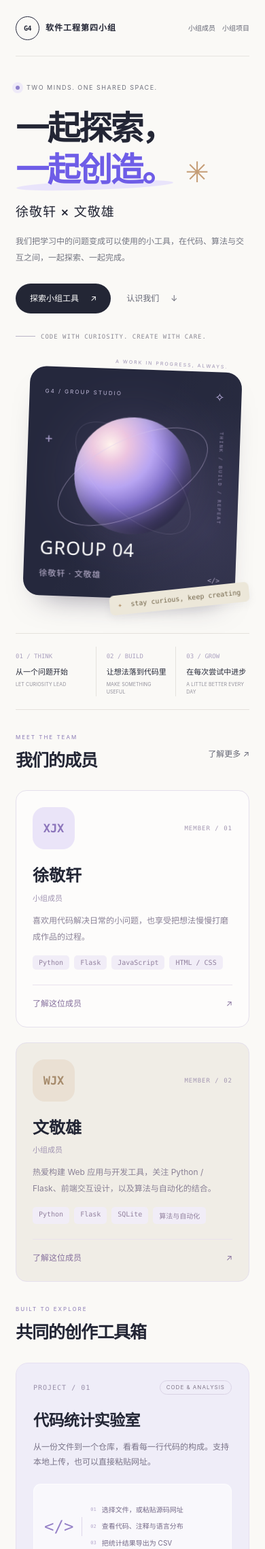
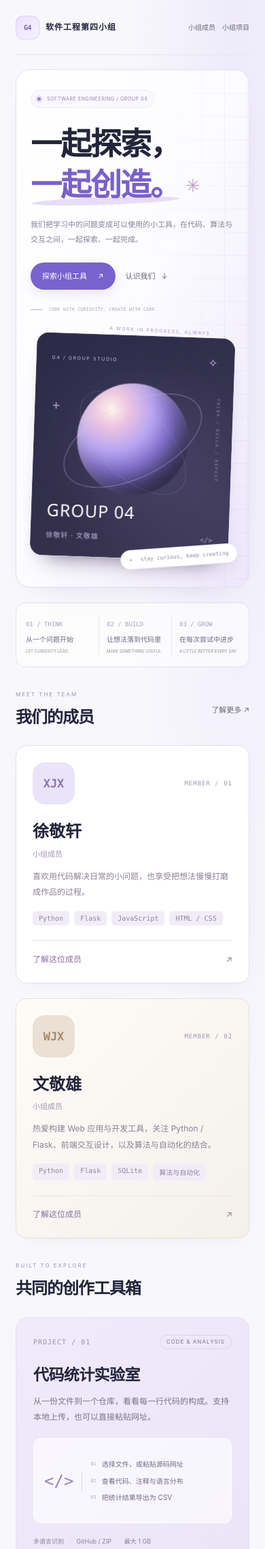
Before and after one commit to 1348-bir/Software-Engineering-Group-4, a Flask app: page / in a window 390 px wide. Shown: the top 2278 px of the page at 68% size. Run offline with Flask 3, Linux system fonts and the light colour scheme.

Commit message:
style: refine group homepage and remove duplicate member tagline

```diff
--- /dev/null
+++ b/static/home-refinements.css
@@ -0,0 +1,136 @@
+/* Group homepage: a quieter introduction and clearer visual hierarchy. */
+.home-page {
+  --paper: #f8f8fc;
+  --home-ink: #24253b;
+  --home-muted: #747486;
+  background: radial-gradient(ellipse at 90% 4%, #eeeafa 0, transparent 35%), var(--paper);
+}
+.home-page .personal-nav { height: 96px; border-bottom-color: #e6e4ef; }
+.home-page .personal-brand-mark {
+  border: 0; border-radius: 13px; color: #7760c2;
+  background: linear-gradient(140deg, #e9e1ff, #f6f3ff);
+  box-shadow: inset 0 0 0 1px #ded5f3;
+}
+.home-page .personal-brand strong { letter-spacing: 1px; }
+.home-page .personal-links a { transition: color .2s; }
+.home-page .personal-links .nav-cta { background: #fff9; border-color: #ded8ef; }
+.home-page .personal-hero {
+  position: relative; isolation: isolate; overflow: hidden;
+  margin: 33px 0 29px; padding: 46px 43px; gap: 38px;
+  border: 1px solid #e4def3; border-radius: 28px;
+  background: linear-gradient(112deg, #fff 4%, #fcfbff 51%, #ece7fa 100%);
+  box-shadow: 0 16px 45px -35px #7a5ea577;
+}
+.home-page .personal-hero::before {
+  content: ''; position: absolute; inset: 0; z-index: -1; pointer-events: none;
+  background-image: linear-gradient(#a894cf18 1px, transparent 1px), linear-gradient(90deg, #a894cf18 1px, transparent 1px);
+  background-size: 34px 34px; mask-image: linear-gradient(90deg, transparent 38%, #000 100%);
+}
+.home-page .hero-kicker {
+  display: inline-flex; padding: 8px 11px; border: 1px solid #ece7f7;
+  border-radius: 30px; background: #faf8ff; color: #9281b1;
+  font-size: 9px; letter-spacing: 1.3px; gap: 9px;
+}
+.home-page .hero-kicker i { width: 5px; height: 5px; box-shadow: 0 0 0 3px #eae2f7; }
+.home-page .personal-hero h1 { margin: 24px 0 22px; line-height: 1.25; font-size: clamp(42px, 4.5vw, 64px); letter-spacing: -2px; }
+.home-page .personal-name { color: #7960ce; }
+.home-page .personal-name::after { background: #e7ddfa; height: 11px; }
+.home-page .greeting-star { font-size: 37px; margin: 17px 0 0 12px; color: #b8a0c4; }
+.home-page .personal-intro { font-size: 13px; line-height: 2.1; color: #858096; max-width: 405px; }
+.home-page .hero-actions { gap: 22px; margin-top: 26px; }
+.home-page .home-button { background: #7862ce; box-shadow: 0 7px 16px #7862ce22; }
+.home-page .home-button:hover { background: #6650b8; box-shadow: 0 10px 22px #7862ce33; }
+.home-page .hero-signature { font-size: 8px; letter-spacing: .8px; margin-top: 29px; color: #aaa1bb; }
+.home-page .identity-scene { padding: 13px 7px 18px; }
+.home-page .identity-card {
+  background: linear-gradient(145deg, #2c2b47, #38334f); border: 1px solid #ffffff21;
+  transform: rotate(2deg); border-radius: 23px; min-height: 385px;
+  box-shadow: 0 23px 32px -23px #302246aa;
+}
+.home-page .identity-orb { top: 79px; width: 194px; height: 194px; margin-left: -97px; }
+.home-page .identity-ring { top: 131px; width: 265px; margin-left: -132px; }
+.home-page .identity-ring.second { top: 133px; width: 242px; margin-left: -121px; }
+.home-page .identity-top { font-size: 8px; letter-spacing: 1.6px; }
+.home-page .identity-bottom strong { font-size: 29px; }
+.home-page .identity-bottom small { font-size: 11px; color: #c3b5dd; }
+.home-page .identity-edge-note { font-size: 7px; letter-spacing: 1.5px; color: #aa98c1; }
+.home-page .identity-sticker {
+  background: #fff; border: 1px solid #e7e0f2; color: #9484a8;
+  border-radius: 30px; font-size: 9px; padding: 10px 15px;
+  right: -6px; bottom: 5px; transform: rotate(-4deg);
+  box-shadow: 0 6px 16px #64548014;
+}
+.home-page .identity-sticker span { color: #a88dc5; }
+.home-page .process-strip { background: #fff9; border: 1px solid #e6e2ef; border-radius: 14px; padding: 21px 25px; margin-bottom: 43px; }
+.home-page .process-item strong { color: #716880; }
+.home-page .process-item + .process-item { border-color: #e9e4ef; padding-left: 24px; }
+.home-page .home-section-header { margin-bottom: 22px; }
+.home-page .home-section-header h2 { font-size: 26px; }
+.home-page .home-eyebrow { color: #a28db8; }
+.home-page .member-card { border-color: #e5deee; background: #fff; box-shadow: 0 8px 26px -19px #71578c40; }
+.home-page .member-card:nth-child(2) { background: linear-gradient(135deg, #fffcf8, #f4f0ea); border-color: #e9e1d6; }
+.home-page .member-card h3 { margin-top: 20px; }
+.home-page .member-card p { color: #8b8098; }
+.home-page .member-link { color: #89719f; }
+.home-page .project { border-radius: 18px; }
+.home-page .project-code { background: linear-gradient(135deg, #f0eafb, #eae5f7); }
+.home-page .project-math { background: linear-gradient(135deg, #f8f3eb, #eee9e1); }
+.home-page .project-visual { background: #ffffffa6; border-color: #fff; }
+.home-page .project-footer a span, .home-page .member-link span { transition: transform .2s; }
+.home-page .project-footer a:hover span, .home-page .member-link:hover span { transform: translate(3px, -3px); }
+.home-page .group-extra-tools a { background: #fff; transition: border-color .2s, transform .2s; }
+.home-page .group-extra-tools a:hover { border-color: #c8b7df; transform: translateY(-2px); }
+.home-page .home-closing { background: #eeebf5; border: 1px solid #e6e0ee; }
+.home-page .personal-footer { border-color: #e5e0ee; }
+@media(max-width:1050px) {
+  .home-page .personal-hero { padding: 34px 30px; gap: 28px; }
+  .home-page .personal-hero h1 { font-size: 51px; }
+  .home-page .identity-card { min-height: 355px; }
+  .home-page .identity-orb { width: 170px; height: 170px; margin-left: -85px; top: 80px; }
+  .home-page .identity-ring { width: 225px; margin-left: -112px; top: 110px; }
+  .home-page .identity-ring.second { width: 200px; margin-left: -100px; top: 116px; }
+  .home-page .process-strip { padding: 18px; }
+  .home-page .process-item + .process-item { padding-left: 16px; }
+}
+@media(max-width:760px) {
+  .home-page .personal-hero { grid-template-columns: 1fr; gap: 22px; }
+  .home-page .identity-scene { max-width: 375px; width: 100%; margin: auto; }
+  .home-page .personal-hero h1 { font-size: 60px; }
+  .home-page .personal-intro { max-width: 100%; }
+}
+@media(max-width:580px) {
+  .home-page .personal-nav { height: 81px; }
+  .home-page .personal-brand-mark { border-radius: 11px; }
+  .home-page .personal-hero { margin: 21px 0 22px; padding: 28px 21px 22px; border-radius: 21px; gap: 22px; }
+  .home-page .hero-kicker { font-size: 7px; letter-spacing: .6px; padding: 7px 9px; }
+  .home-page .personal-hero h1 { font-size: 46px; line-height: 1.3; margin: 23px 0 17px; }
+  .home-page .greeting-star { font-size: 26px; margin: 14px 0 0 8px; }
+  .home-page .personal-intro { font-size: 11px; line-height: 2; }
+  .home-page .hero-actions { gap: 15px; margin-top: 23px; }
+  .home-page .home-button { font-size: 11px; padding: 11px 17px; gap: 16px; }
+  .home-page .home-text-link { font-size: 11px; gap: 9px; }
+  .home-page .hero-signature { font-size: 6.5px; letter-spacing: .3px; gap: 9px; margin-top: 25px; }
+  .home-page .hero-signature::before { width: 18px; }
+  .home-page .identity-scene { padding: 12px 4px 20px; }
+  .home-page .identity-card { min-height: 328px; padding: 22px; border-radius: 18px; }
+  .home-page .identity-orb { width: 164px; height: 164px; margin-left: -82px; top: 70px; }
+  .home-page .identity-ring { width: 220px; margin-left: -110px; top: 99px; }
+  .home-page .identity-ring.second { width: 195px; margin-left: -97px; top: 107px; }
+  .home-page .identity-bottom { left: 22px; bottom: 22px; }
+  .home-page .identity-bottom strong { font-size: 25px; }
+  .home-page .identity-bottom small { font-size: 10px; }
+  .home-page .identity-top { font-size: 7px; }
+  .home-page .identity-coordinates { font-size: 6px; right: 17px; }
+  .home-page .identity-sticker { font-size: 8px; padding: 9px 12px; right: -5px; bottom: 8px; }
+  .home-page .process-strip { padding: 17px 14px; gap: 7px; margin-bottom: 34px; }
+  .home-page .process-item + .process-item { padding-left: 11px; }
+  .home-page .process-item strong { font-size: 10px; }
+  .home-page .process-item small { font-size: 6px; letter-spacing: 0; }
+  .home-page .home-section-header h2 { font-size: 24px; }
+}
+@media(prefers-reduced-motion:reduce) {
+  .home-page .project-footer a span, .home-page .member-link span, .home-page .group-extra-tools a { transition: none; }
+}
+@media(max-width:380px) {
+  .home-page .greeting-star { display: none; }
+}
--- a/templates/home.html
+++ b/templates/home.html
@@ -1,13 +1,13 @@
 {% extends 'base.html' %}
 {% block body_class %}home-page{% endblock %}
-{% block extra_head %}<link rel="stylesheet" href="{{ url_for('static', filename='home.css') }}">{% endblock %}
+{% block extra_head %}<link rel="stylesheet" href="{{ url_for('static', filename='home.css') }}"><link rel="stylesheet" href="{{ url_for('static', filename='home-refinements.css') }}">{% endblock %}
 {% block content %}
 <header class="personal-nav">
   <a class="personal-brand" href="/" aria-label="{{ profile.name }}的小组主页"><span class="personal-brand-mark">{{ profile.initials }}</span><div><strong>{{ profile.name }}</strong><small>GROUP STUDIO</small></div></a>
   <nav class="personal-links" aria-label="首页导航"><a href="#members">小组成员</a><a href="/projects">小组项目</a><a href="/history" class="nav-history">练习记录</a><a href="/code-stats" class="nav-cta">开始探索<span>↗</span></a></nav>
 </header>
 <section class="personal-hero" aria-labelledby="hero-title">
-  <div class="home-rise"><div class="hero-kicker"><i aria-hidden="true"></i> TWO MINDS. ONE SHARED SPACE.</div><h1 id="hero-title">一起探索，<br><span class="personal-name">一起创造。</span><span class="greeting-star" aria-hidden="true">✳</span></h1><p class="personal-tagline">徐敬轩 × 文敬雄</p><p class="personal-intro">{{ profile.intro }}</p><div class="hero-actions"><a class="home-button" href="#tools">探索小组工具<span aria-hidden="true">↗</span></a><a class="home-text-link" href="#about">认识我们<span aria-hidden="true">↓</span></a></div><div class="hero-signature">CODE WITH CURIOSITY. CREATE WITH CARE.</div></div>
+  <div class="home-rise"><div class="hero-kicker"><i aria-hidden="true"></i> SOFTWARE ENGINEERING / GROUP 04</div><h1 id="hero-title">一起探索，<br><span class="personal-name">一起创造。</span><span class="greeting-star" aria-hidden="true">✳</span></h1><p class="personal-intro">{{ profile.intro }}</p><div class="hero-actions"><a class="home-button" href="#tools">探索小组工具<span aria-hidden="true">↗</span></a><a class="home-text-link" href="#about">认识我们<span aria-hidden="true">↓</span></a></div><div class="hero-signature">CODE WITH CURIOSITY. CREATE WITH CARE.</div></div>
   <div class="identity-scene home-rise delayed" aria-label="第四小组名片"><span class="identity-edge-note" aria-hidden="true">A WORK IN PROGRESS, ALWAYS.</span><div class="identity-card"><div class="identity-top"><span>{{ profile.initials }} / GROUP STUDIO</span><span aria-hidden="true">✧</span></div><div class="identity-orb" aria-hidden="true"></div><div class="identity-ring" aria-hidden="true"></div><div class="identity-ring second" aria-hidden="true"></div><span class="identity-cross" aria-hidden="true">+</span><span class="identity-coordinates" aria-hidden="true">THINK / BUILD / REPEAT</span><div class="identity-bottom"><div><strong>GROUP 04</strong><small>{{ profile.role }}</small></div><span class="identity-number" aria-hidden="true">&lt;/&gt;</span></div></div><div class="identity-sticker"><span aria-hidden="true">✦</span> stay curious, keep creating</div></div>
 </section>
 <div class="process-strip" aria-label="我们的小组创作过程"><div class="process-item"><span>01 / THINK</span><div><strong>从一个问题开始</strong><small>LET CURIOSITY LEAD</small></div></div><div class="process-item"><span>02 / BUILD</span><div><strong>让想法落到代码里</strong><small>MAKE SOMETHING USEFUL</small></div></div><div class="process-item"><span>03 / GROW</span><div><strong>在每次尝试中进步</strong><small>A LITTLE BETTER EVERY DAY</small></div></div></div>
--- a/tools/verify_edge.py
+++ b/tools/verify_edge.py
@@ -152,7 +152,8 @@ with tempfile.TemporaryDirectory(prefix='personal-studio-browser-') as temporary
         dev.call('Runtime.enable')
         dev.call('Emulation.setDeviceMetricsOverride', {'width': 1440, 'height': 1050, 'deviceScaleFactor': 1, 'mobile': False})
         dev.goto('/')
-        assert dev.js('document.querySelector(".personal-tagline").textContent.includes("徐敬轩") && document.querySelector(".personal-tagline").textContent.includes("文敬雄")')
+        assert dev.js('document.querySelector(".personal-tagline") === null')
+        assert dev.js('document.getElementById("members").textContent.includes("徐敬轩") && document.getElementById("members").textContent.includes("文敬雄")')
         assert dev.js('document.querySelectorAll("#members .member-card").length') == 2
         assert dev.js('document.querySelector(".identity-card").getBoundingClientRect().height > 300')
         assert dev.js('Array.from(document.querySelectorAll("#tools a"), a => a.getAttribute("href")).includes("/code-stats")')
```
